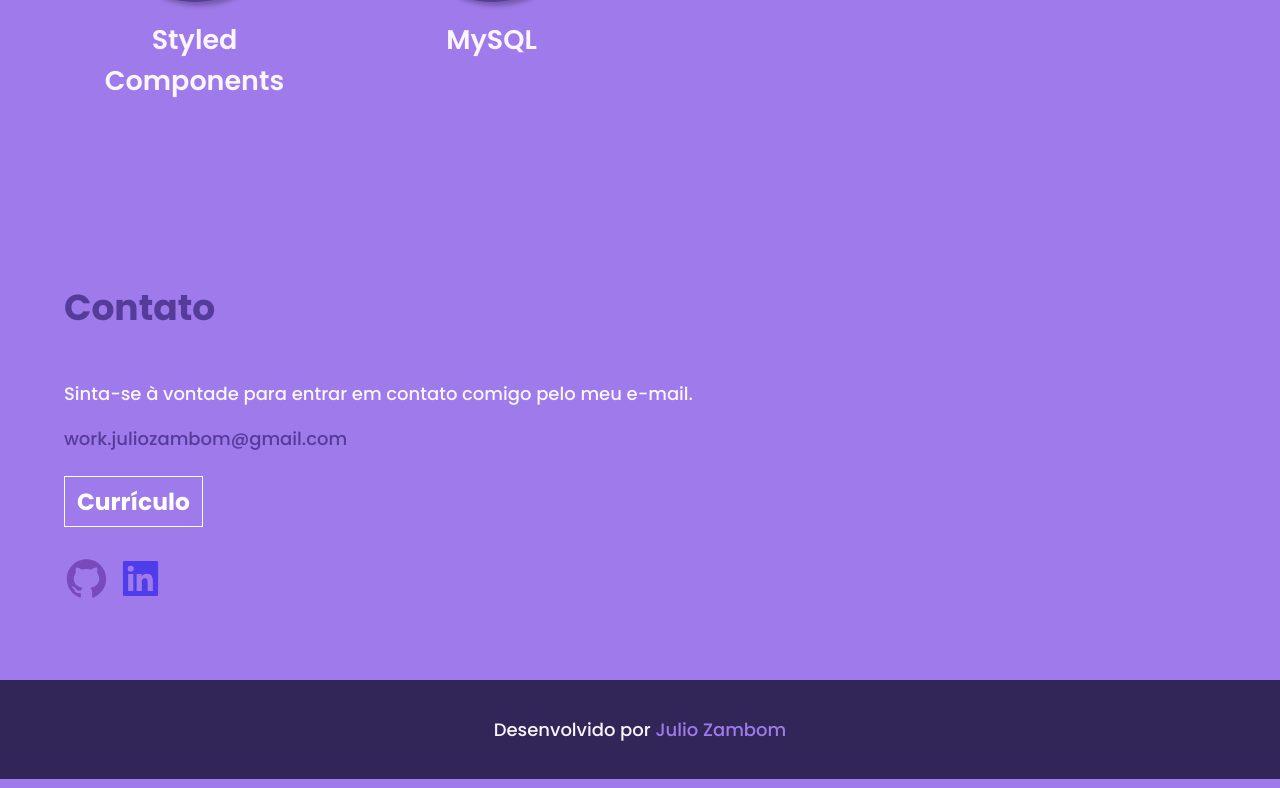
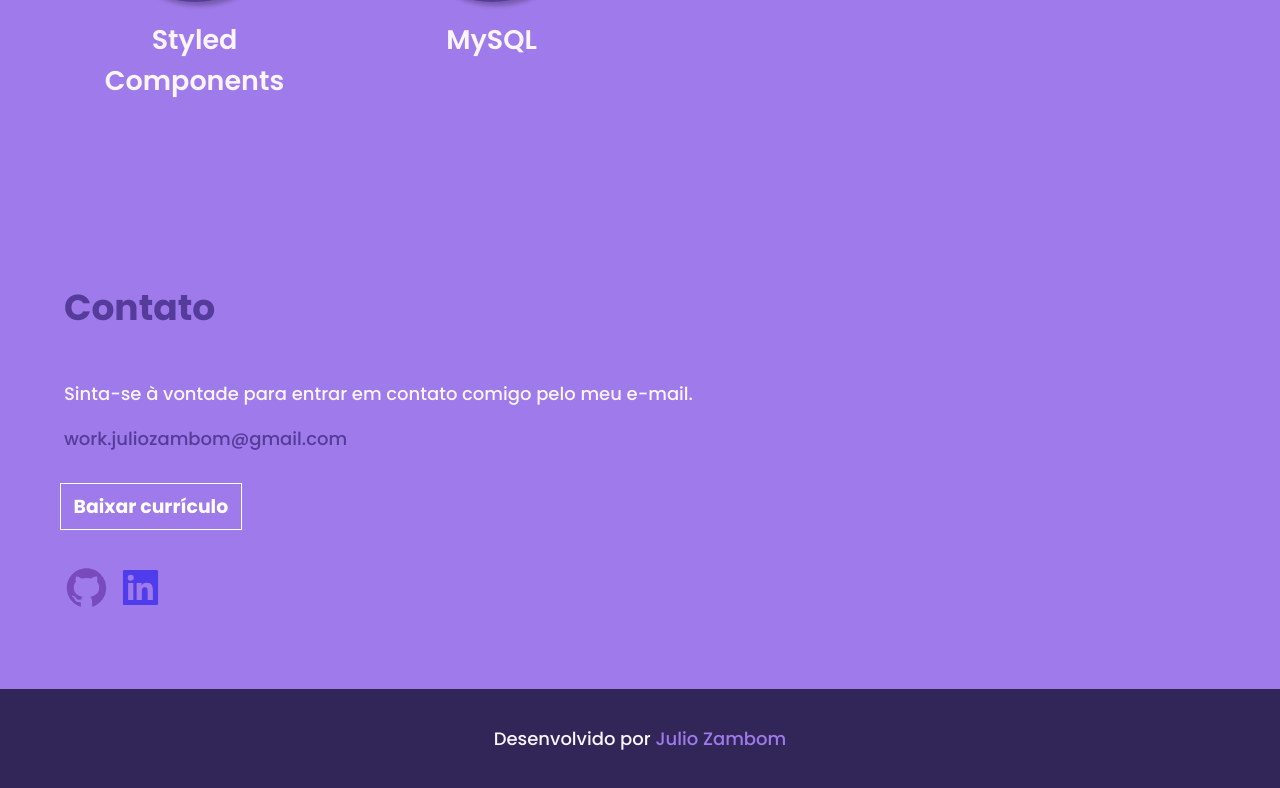
Before and after one commit to juliozambom/portifolio, a React (Vite) app: page / in a window 1280 px wide. Shown: the part 3468-4256 px from the top of the page. Built offline with nearby package versions, Linux system fonts and the light colour scheme.

Commit message:
feat: animating resume button

```diff
--- a/src/sections/Contact/index.tsx
+++ b/src/sections/Contact/index.tsx
@@ -11,7 +11,7 @@ export default function Contact() {
       <span>work.juliozambom@gmail.com</span>
 
       <a href={resume} target="_blank" className="resume">
-        <h2>Currículo</h2>
+        <h2>Baixar currículo</h2>
       </a>
 
       <div className="links">
--- a/src/sections/Contact/styles.ts
+++ b/src/sections/Contact/styles.ts
@@ -34,10 +34,31 @@ export const Container = styled.div`
   }
 
   h2 {
-    font-size: 1.3rem;
+    font-size: 18px;
     color: #fff;
     border: 0.1rem solid white;
     padding: 8px 12px;
-    display: inline;
+    animation: pull 1s alternate-reverse infinite;
+    display: inline-block;
+    transition: all 0.2s ease-in;
+
+    @media (max-width: 768px) {
+      font-size: 14px;
+    }
+
+    &:hover {
+      color: ${({ theme }) => theme.colors.purple[900]};
+      border: 0.1rem solid ${({ theme }) => theme.colors.purple[900]};
+    }
+
+    @keyframes pull{
+      0% {
+        transform: scale(1);
+      }
+
+      100% {
+        transform: scale(1.05);
+      }
+    }
   }
 `;
```
